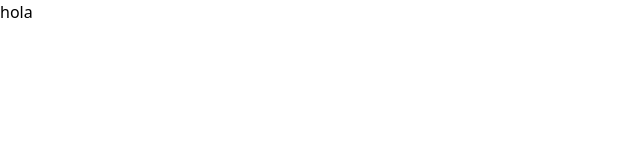
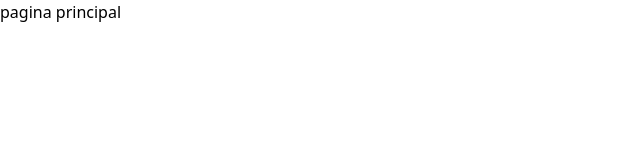
Before and after one commit to PROYECTOMINTIC-WebDev/Frontend-WebDev, a React (Create React App) app: page / in a window 1280 px wide. Shown: the top 160 px of the page, without its empty margins (0-640 px from the left). Built offline with nearby package versions, Linux system fonts and the light colour scheme.

Commit message:
actualizacion de version router-dom

```diff
--- a/src/App.jsx
+++ b/src/App.jsx
@@ -1,9 +1,21 @@
+import Index from './pages/Index';
+import Login from './pages/Login';
+import Registro from './pages/Registro';
+import Admin from './pages/Admin';
+import { BrowserRouter, Routes, Route } from 'react-router-dom';
+import "./App.css";
 
-import "./App.css";
 
 function App() {
   return (
-    <div>hola</div>
+    <BrowserRouter>
+        <Routes>
+        <Route path="/" element={<Index />} />
+        <Route path="/login" element={<Login />} />
+        <Route path="/registro" element={<Registro />} />
+        <Route path="/admin" element={<Admin />} />
+        </Routes>
+    </BrowserRouter>
   );
 }
 
```
